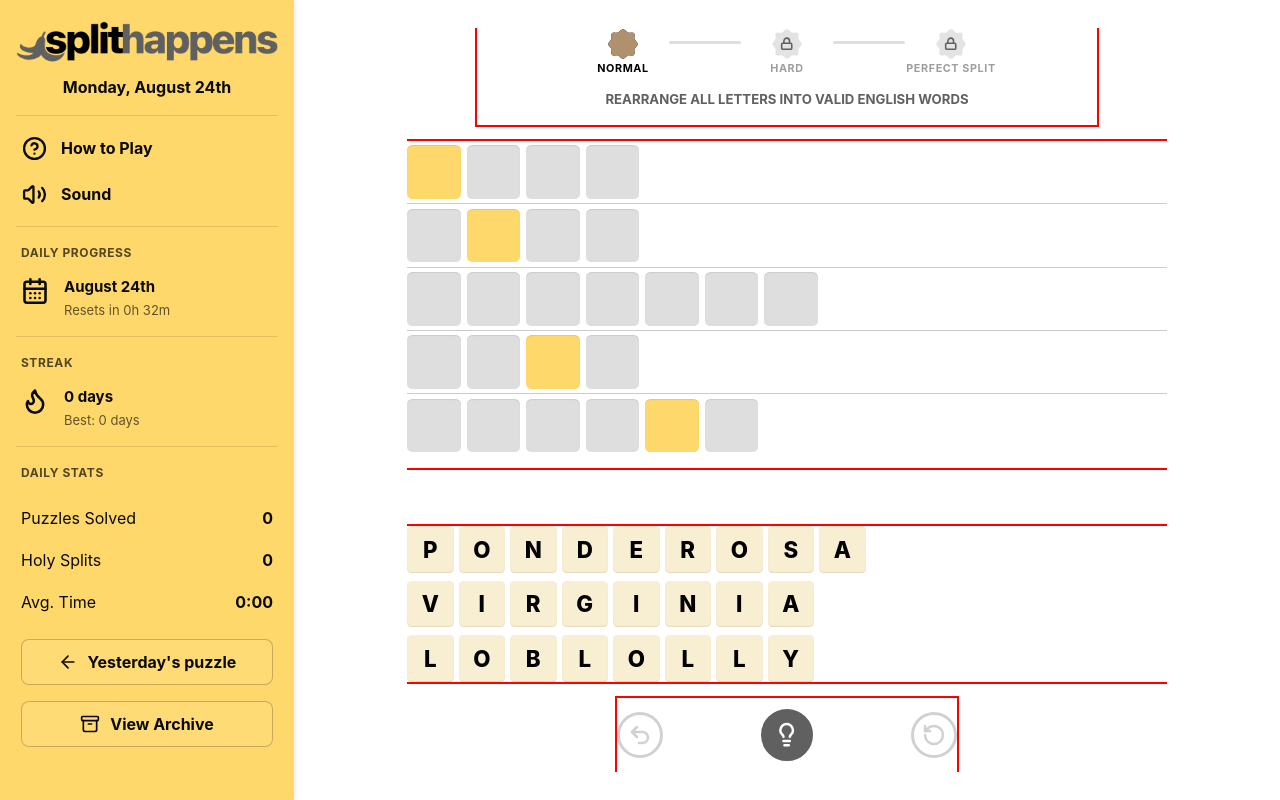
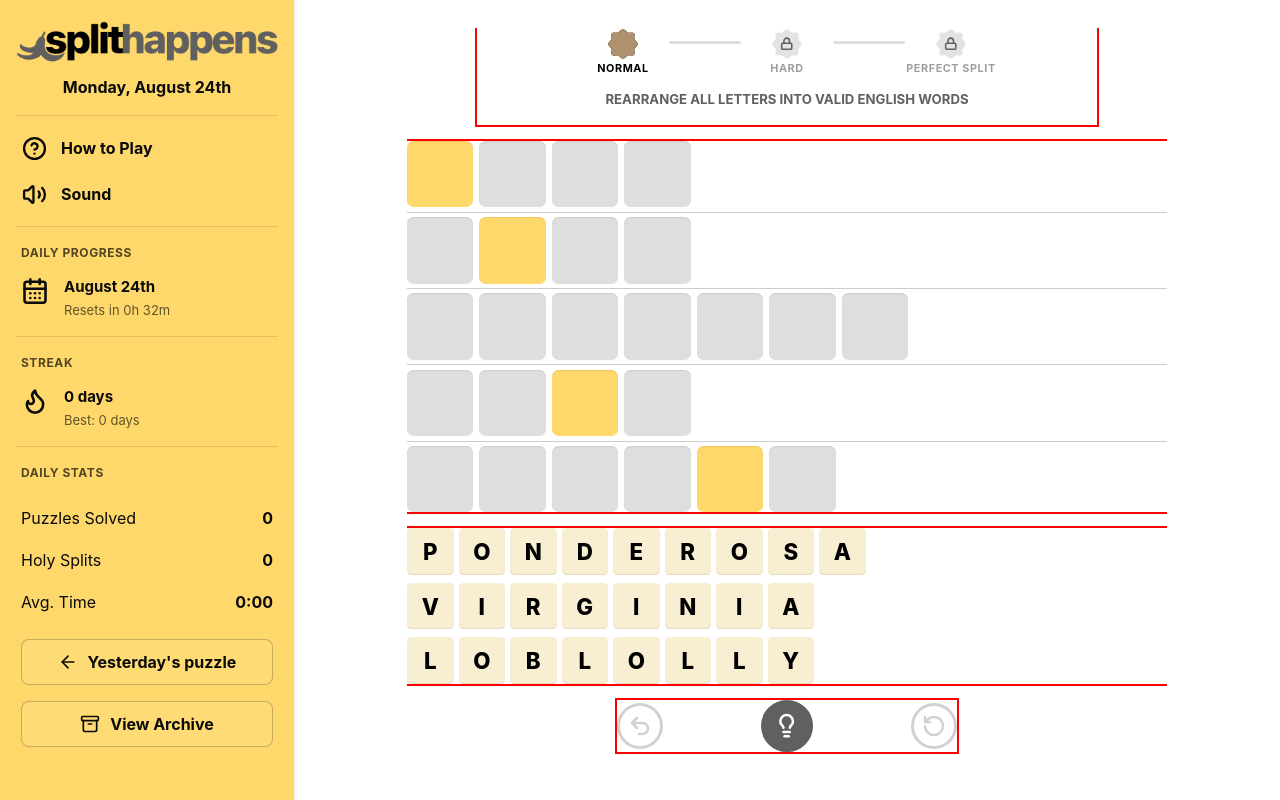
Before and after one commit to UncommonCrawl/SplitHappensWeb, a React (Vite) app: page / in a window 1280 px wide. Built offline with nearby package versions, Linux system fonts and the light colour scheme.

Commit message:
Target tile resizing

```diff
--- a/src/App.tsx
+++ b/src/App.tsx
@@ -321,10 +321,12 @@ export default function App() {
       const tile = game.tiles[id];
       return tile.sourceWordIndex !== rowIndex || tile.positionInWord !== columnIndex;
     }));
+  const targetSizingRows = Math.max(5, game.targetSlots.length);
   const gameLayoutStyle = {
     "--target-columns": Math.max(...game.targetSlots.map((row) => row.length)),
     "--source-columns": Math.max(...game.sourceSlots.map((row) => row.length)),
-    "--target-height-limit": `${36 / game.targetSlots.length}cqh`,
+    "--target-height-limit": `calc(${45 / targetSizingRows}cqh - 0.5px)`,
+    "--target-compact-height-limit": `calc(${36 / targetSizingRows}cqh - 0.5px)`,
     "--source-height-limit": `${18.75 / game.sourceSlots.length}cqh`,
   } as CSSProperties;
   return (
@@ -415,6 +417,9 @@ export default function App() {
                 })}
               </div>
             ))}
+            {Array.from({ length: targetSizingRows - game.targetSlots.length }, (_, index) => (
+              <div className="target-row-placeholder" aria-hidden="true" key={`placeholder-${index}`} />
+            ))}
           </section>
 
           <section className="source-board" data-source-board aria-label="Available letters">
--- a/src/styles.css
+++ b/src/styles.css
@@ -97,14 +97,16 @@ button { color: inherit; }
   overflow: hidden;
   justify-self: start;
   display: grid;
-  grid-template-rows: max-content minmax(0, 44%) minmax(0, 1fr) minmax(0, 10%);
+  grid-template-rows: repeat(4, max-content);
+  align-content: start;
   row-gap: 2cqh;
   justify-items: center;
   --target-columns: 10;
   --source-columns: 10;
   --target-height-limit: 7cqh;
+  --target-row-padding: clamp(2px, .55dvh, 6px);
   --source-height-limit: 6cqh;
-  --target-size: min(56px, var(--target-height-limit), calc((100cqw - (var(--target-columns) - 1) * 6px) / var(--target-columns)));
+  --target-size: min(70px, var(--target-height-limit), calc((100cqw - (var(--target-columns) - 1) * 6px) / var(--target-columns)));
   --source-size: min(60px, var(--source-height-limit), calc((100cqw - (var(--source-columns) - 1) * 5px) / var(--source-columns)));
   --seal-size: min(32px, 5cqh, 10cqw);
   --toolbar-size: min(46px, 7cqh, 16cqw);
@@ -148,9 +150,11 @@ button { color: inherit; }
 .seal.silver { color: var(--silver); }
 .seal.gold { color: var(--gold); }
 
-.target-board { width: 100%; min-width: 0; }
-.target-row { width: 100%; display: flex; justify-content: flex-start; align-items: center; gap: 6px; border-bottom: 1px solid rgb(0 0 0 / 20%); padding: clamp(2px, .55dvh, 6px) 0; }
-.target-row:last-child { border-bottom-color: transparent; }
+.target-board { width: 100%; min-width: 0; height: max-content; }
+.target-row, .target-row-placeholder { width: 100%; display: flex; justify-content: flex-start; align-items: center; gap: 6px; border-bottom: 1px solid rgb(0 0 0 / 20%); padding: var(--target-row-padding) 0; }
+.target-board > :first-child { padding-top: 0; }
+.target-board > :last-child { padding-bottom: 0; border-bottom: 0; }
+.target-row-placeholder::before { content: ""; width: var(--target-size); height: var(--target-size); flex: 0 0 var(--target-size); visibility: hidden; }
 .target-slot, .letter-tile {
   width: var(--target-size);
   height: var(--target-size);
@@ -182,13 +186,13 @@ button { color: inherit; }
 .tile.selected, .tile.drop-hover { outline: 3px solid var(--selection); outline-offset: 0; }
 .tile:focus-visible { outline: 2px solid #000; outline-offset: 3px; }
 .tile.drag-origin .tile-letter { opacity: 0; }
-.source-board { width: 100%; min-width: 0; height: max-content; align-self: end; display: flex; flex-direction: column; align-items: flex-start; gap: clamp(4px, 1dvh, 10px); }
+.source-board { width: 100%; min-width: 0; height: max-content; display: flex; flex-direction: column; align-items: flex-start; gap: clamp(4px, 1dvh, 10px); }
 .source-row { max-width: 100%; display: flex; justify-content: flex-start; gap: 5px; }
 .letter-tile { width: var(--source-size); height: var(--source-size); flex-basis: var(--source-size); font-size: min(28px, calc(var(--source-size) * .48)); background: var(--cream); box-shadow: inset 0 -1px 1px var(--inner-shadow); }
 .letter-tile.drag-origin { background: rgb(248 238 210 / 20%); box-shadow: inset 0 1px 1px var(--inner-shadow); }
 .source-hole { background: rgb(248 238 210 / 20%); border-radius: 10%; box-shadow: inset 0 1px 1px var(--inner-shadow); }
 .source-hole { width: var(--source-size); height: var(--source-size); flex: 0 0 var(--source-size); }
-.game-toolbar { width: min(340px, 100%); display: flex; align-items: center; justify-content: space-between; gap: var(--toolbar-gap); margin: 0; }
+.game-toolbar { width: min(340px, 100%); height: max-content; display: flex; align-items: center; justify-content: space-between; gap: var(--toolbar-gap); margin: 0; }
 .game-toolbar button {
   width: var(--toolbar-size);
   height: var(--toolbar-size);
@@ -325,8 +329,11 @@ button { color: inherit; }
 }
 
 @media (max-height: 700px) {
+  .game-area {
+    --target-row-padding: 2px;
+    --target-size: min(70px, var(--target-compact-height-limit), calc((100cqw - (var(--target-columns) - 1) * 6px) / var(--target-columns)));
+  }
   .criteria { min-height: min(var(--criteria-height), 92px); }
-  .target-row { padding-block: 2px; }
 }
 
 @media (prefers-reduced-motion: reduce) {
```
Also changed, not shown: 1 other file (tests, documents, lock files or other folders).
